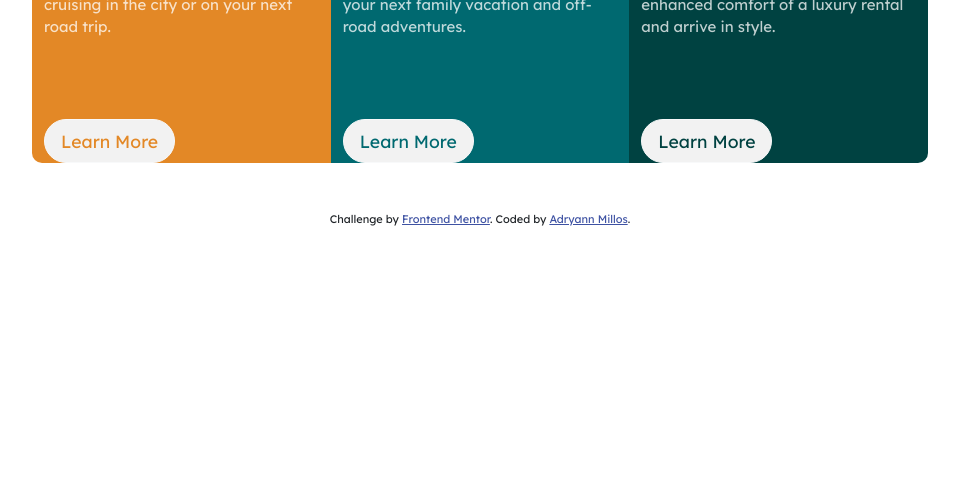
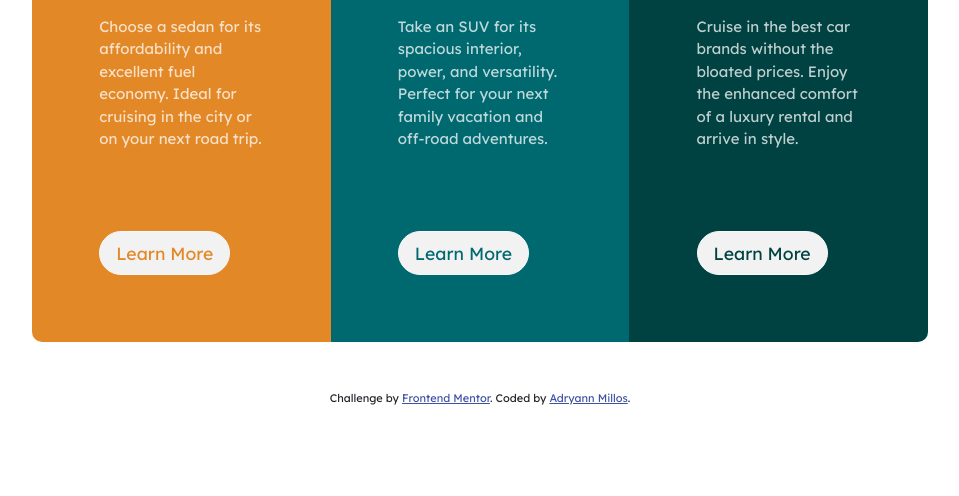
Before and after one commit to AdryannMillos/3-column-exercise, a plain HTML site: page index.html in a window 1280 px wide. Shown: the part 325-821 px from the top of the page, without its empty margins (160-1119 px from the left). Before the commit the page ends 800 px from the top, so only its background shows below. Drawn offline with nearby package versions, Linux system fonts and the light colour scheme.

Commit message:
Update styles.css

```diff
--- a/css/styles.css
+++ b/css/styles.css
@@ -45,22 +45,22 @@ p {
 .container {
   margin-bottom: 3rem;
 }
-.sedans .suvs .luxurys{
-    padding: 4.2rem;
-}
 
 .sedans {
   background-color: hsl(31, 77%, 52%);
   border-radius: 10px 0 0 10px;
+  padding: 4.2rem;
 }
 
 .suvs {
   background-color: hsl(184, 100%, 22%);
+  padding: 4.2rem;
 }
 
 .luxurys {
   background-color: hsl(179, 100%, 13%);
   border-radius: 0 10px 10px 0;
+  padding: 4.2rem;
 }
 
 /*  attribution*/
```
